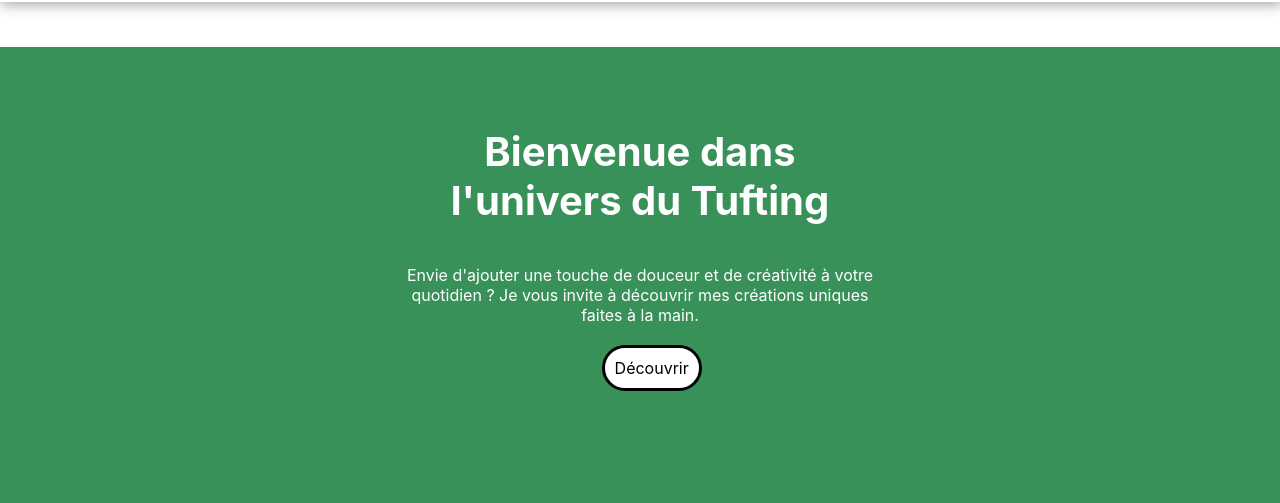
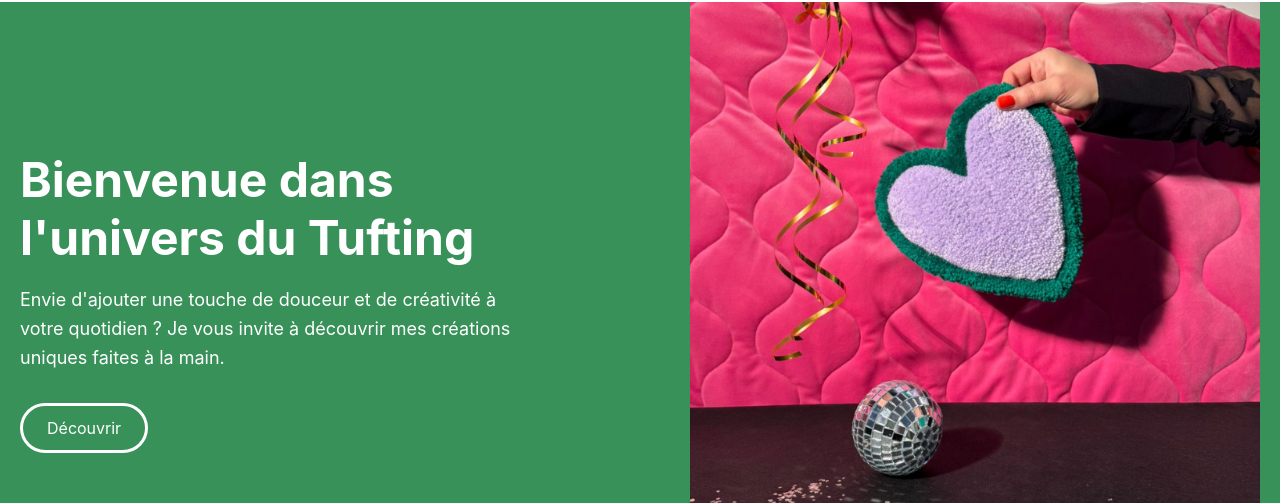
Before and after one commit to louthomas94/e-commerce, a React (Create React App) app: page / in a window 1280 px wide. Shown: the part 100-603 px from the top of the page. Built offline with nearby package versions, Linux system fonts and the light colour scheme.

Commit message:
adding new picture in the homepage

```diff
--- a/src/pages/HomePage.jsx
+++ b/src/pages/HomePage.jsx
@@ -1,6 +1,7 @@
 import React, { useState } from "react";
 import "../styles/pages/homepage.css";
 import Marquee from "react-fast-marquee";
+import IMG from "../assets/homepage/photo_home.png";
 
 const HomePage = () => {
   const products = [
@@ -51,14 +52,24 @@ const HomePage = () => {
 
   return (
     <div>
-      <section className="présentation">
-        <h2 className="hometitre">Bienvenue dans <br /> l'univers du Tufting</h2>
-        <p className="hometext">
-          Envie d'ajouter une touche de douceur et de créativité à votre <br />
-          quotidien ? Je vous invite à découvrir mes créations uniques <br />
-          faites à la main.
-        </p>
-        <a href="/boutique" className="homebutton">Découvrir</a>
+      <section className="hero-section">
+        <div className="hero-content">
+          <div className="hero-text">
+            <h1>Bienvenue dans l'univers du Tufting</h1>
+            <p>
+              Envie d'ajouter une touche de douceur et de créativité à votre
+              quotidien ? Je vous invite à découvrir mes créations uniques
+              faites à la main.
+            </p>
+            <a href="/boutique" className="hero-button">Découvrir</a>
+          </div>
+          <div className="hero-image">
+            <img
+              src={IMG}
+              alt="Création de tapis tufté"
+            />
+          </div>
+        </div>
       </section>
 
       <Marquee speed={50} pauseOnHover={true} className="marquee-container">
--- a/src/styles/index.css
+++ b/src/styles/index.css
@@ -2,6 +2,9 @@
   margin: 0;
   padding: 0;
   box-sizing: border-box;
+  font-family: -apple-system, BlinkMacSystemFont, 'Segoe UI', 'Roboto', 'Oxygen',
+    'Ubuntu', 'Cantarell', 'Fira Sans', 'Droid Sans', 'Helvetica Light',
+    sans-serif;
 }
 
 body {
--- a/src/styles/pages/homepage.css
+++ b/src/styles/pages/homepage.css
@@ -1,50 +1,119 @@
-.présentation {
+.hero-section {
+    background-color: #379159;
+    padding: 0;
+    margin: 0;
+    height: 600px;
+    overflow: hidden;
+}
+
+.hero-content {
+    display: flex;
+    align-items: center;
+    max-width: 1400px;
+    height: 100%;
+    margin: 0 auto;
+    gap: 50px;
+    padding: 0 20px;
+}
+
+.hero-text {
+    flex: 1;
+    color: white;
     display: flex;
     flex-direction: column;
-    margin-top: 45px;
-    background-color: #379159;
-    height: 540px;
+    justify-content: center;
+    padding-right: 50px;
+    z-index: 10;
 }
 
-.hometitre {
-    font-size: 40px;
-    color: white;
-    margin-top: 80px;
-    margin-bottom: 40px;
-    text-align: center;
+.hero-text h1 {
+    font-size: 48px;
+    margin-bottom: 20px;
+    line-height: 1.2;
 }
 
-.homebutton {
-    height: fit-content;
-    width: fit-content;
-    text-decoration: none;
-    border-style: solid;
-    border-radius: 25px;
-    border-color: black;
-    border-width: 3px;
-    background-color: white;
-    padding: 10px;
-    color: black;
-    cursor: pointer;
-    transition: 0.3s;
-    margin-left: 47%;
+.hero-text p {
+    font-size: 18px;
+    margin-bottom: 30px;
+    line-height: 1.6;
+    max-width: 500px;
 }
 
-.homebutton:hover {
-    background-color: black;
+.hero-button {
+    display: inline-block;
+    align-self: flex-start;
+    text-decoration: none;
+    border: 3px solid white;
+    border-radius: 30px;
+    padding: 12px 24px;
     color: white;
-    border-color: white;
+    background-color: transparent;
+    transition: all 0.3s ease;
 }
 
-.hometapis {
-    display: flex;
-    position: absolute;
+.hero-button:hover {
+    background-color: white;
+    color: #379159;
 }
 
-.hometext {
-    color: white;
-    margin-bottom: 20px;
-    text-align: center;
+.hero-image {
+    flex: 1;
+    position: relative;
+    height: 100%;
+    overflow: hidden;
+}
+
+.hero-image img {
+    position: absolute;
+    top: 0;
+    left: 0;
+    width: 100%;
+    height: 100%;
+    object-fit: cover;
+    object-position: center;
+    z-index: 5;
+    transition: transform 0.5s ease;
+}
+
+.hero-image img:hover {
+    transform: scale(1.1);
+}
+
+@media (max-width: 1024px) {
+    .hero-section {
+        height: auto;
+    }
+
+    .hero-content {
+        flex-direction: column;
+        text-align: center;
+        padding: 50px 20px;
+    }
+
+    .hero-text {
+        padding-right: 0;
+        align-items: center;
+    }
+
+    .hero-text h1 {
+        font-size: 36px;
+        text-align: center;
+    }
+
+    .hero-text p {
+        text-align: center;
+        max-width: 100%;
+    }
+
+    .hero-button {
+        align-self: center;
+    }
+
+    .hero-image {
+        height: 400px;
+        width: 100%;
+        margin-top: 30px;
+    }
 }
 
 .marquee-container {
```
